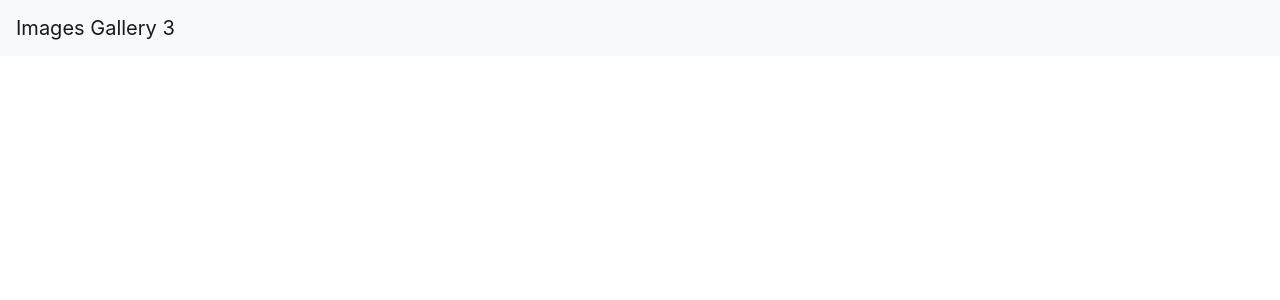
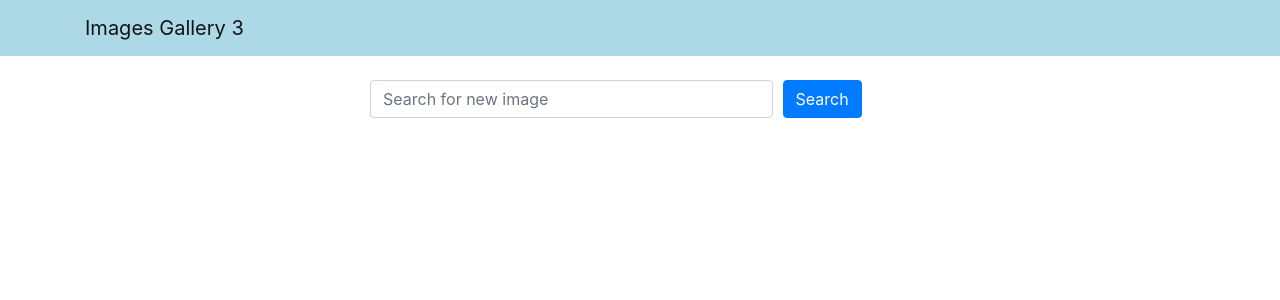
Before and after one commit to mariobp-NHH/images-gallery-new, a React (Create React App) app in the folder frontend/: page / in a window 1280 px wide. Shown: the top 300 px of the page. Built offline with nearby package versions, Linux system fonts and the light colour scheme; the HTML template or start-up script is replaced by a standard one.

Commit message:
search messages

```diff
--- a/frontend/src/App.js
+++ b/frontend/src/App.js
@@ -1,12 +1,21 @@
-import 'bootstrap/dist/css/bootstrap.min.css';
-import Header from './components/Header';
+import { useState } from "react";
+import "bootstrap/dist/css/bootstrap.min.css";
+import Header from "./components/Header";
+import Search from "./components/Search";
 
 const App = () => {
+  const [word, setWord] = useState("");
+  const handleSearchSubmit = (e) => {
+    e.preventDefault(); // Correct spelling
+    console.log(word);
+  };
+  console.log(word);
   return (
     <div>
-      <Header title="Images Gallery 3"/>
+      <Header title="Images Gallery 3" />
+      <Search word={word} setWord={setWord} handleSubmit={handleSearchSubmit} />
     </div>
   );
-}
+};
 
 export default App;
--- a/frontend/src/components/Header.js
+++ b/frontend/src/components/Header.js
@@ -1,10 +1,16 @@
 import React from 'react';
-import { Navbar } from 'react-bootstrap';
+import { Navbar, Container } from 'react-bootstrap';
+
+const navbarStyle = {
+  backgroundColor: 'lightblue'
+};
 
 const Header = ({title}) => {
   return (
-    <Navbar bg="light" variant="light">
-      <Navbar.Brand href="/">{title}</Navbar.Brand>
+    <Navbar style={navbarStyle}  variant="light">
+      <Container>
+              <Navbar.Brand href="/">{title}</Navbar.Brand>
+      </Container>
     </Navbar>
   );
 };
--- /dev/null
+++ b/frontend/src/components/Search.js
@@ -0,0 +1,30 @@
+import React from "react";
+import { Container, Row, Col, Form, Button } from "react-bootstrap";
+
+
+const Search = ({ word, setWord, handleSubmit}) => {
+  return (
+    <Container className="mt-4">
+      <Row className="justify-content-center">
+        <Col xs={12} md={8} lg={6}>
+          <Form onSubmit={handleSubmit}>
+            <Form.Row>
+              <Col xs={9}>
+                <Form.Control
+                type="text"
+                value={word}
+                onChange={(e) => setWord(e.target.value)}
+                placeholder="Search for new image" />
+                </Col>
+              <Col>
+                <Button variant="primary" type="submit">Search</Button>
+              </Col>
+            </Form.Row>
+          </Form>
+        </Col>
+      </Row>
+    </Container>
+  );
+};
+
+export default Search;
```
